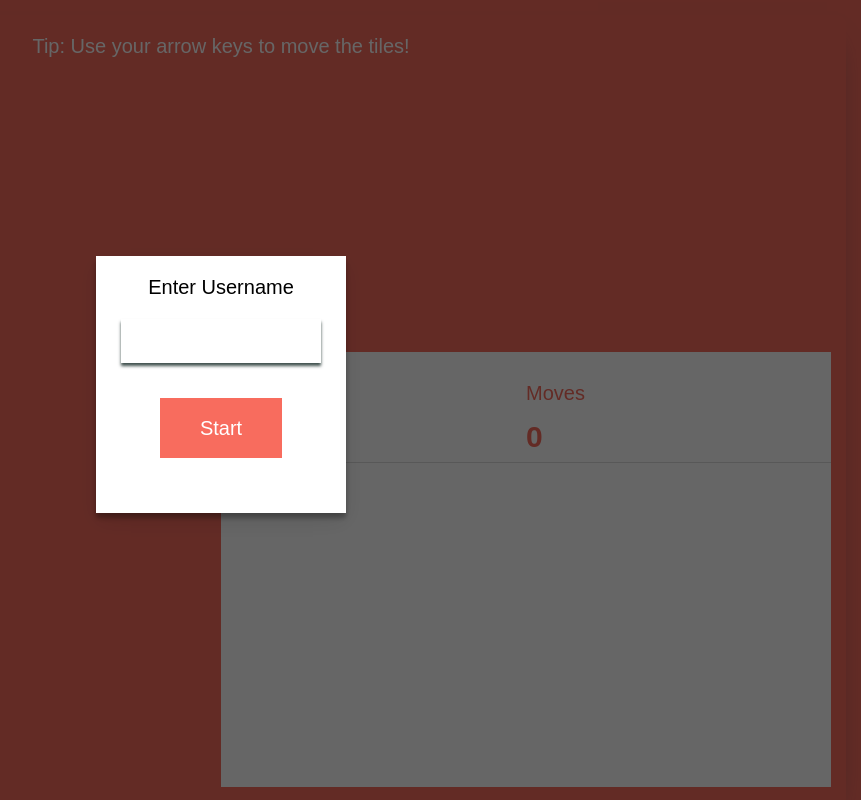
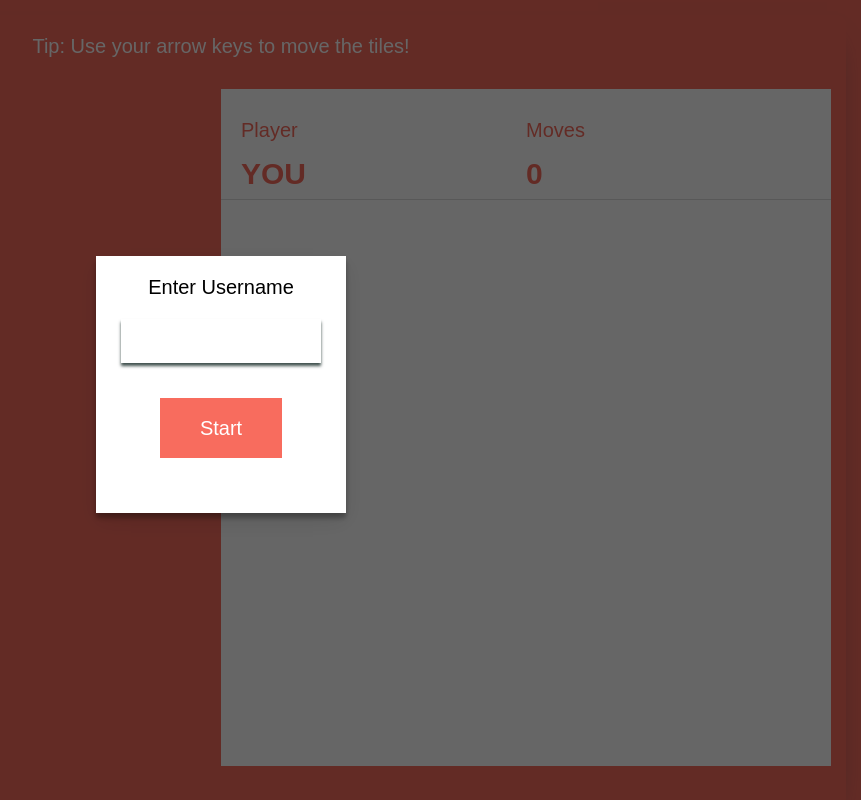
Before and after one commit to VasilisKalaitzis/2048-mini-game, a React (Create React App) app: page / in a window 1280 px wide. Shown: the whole page, without its empty margins (419-1280 px from the left). Built offline with nearby package versions, Linux system fonts and the light colour scheme.

Commit message:
This commit fixes the scroll Y issues

```diff
--- a/src/App.js
+++ b/src/App.js
@@ -30,11 +30,11 @@ const App = props => {
             <span>Tip: Use your arrow keys to move the tiles!</span>
           </div>
           {/* container of the actual game */}
-          <div className="flexcontainer-block block-margin xs-12 md-6">
+          <div className="flexcontainer-block fix-height block-margin xs-12 md-6">
             {props.gameStatus === "running" && <Tiles></Tiles>}
           </div>
           {/* score board */}
-          <div className="flexcontainer-block block-margin xs-12 md-6">
+          <div className="flexcontainer-block fix-height block-margin xs-12 md-6">
             <Scoreboard></Scoreboard>
           </div>
         </div>
--- a/src/css/containers.scss
+++ b/src/css/containers.scss
@@ -6,6 +6,10 @@
 }
 .block-margin {
   margin: 10px 0 0 0;
+}
+
+.fix-height {
+  height: 90%;
 }
 
 .flexcontainer {
```
